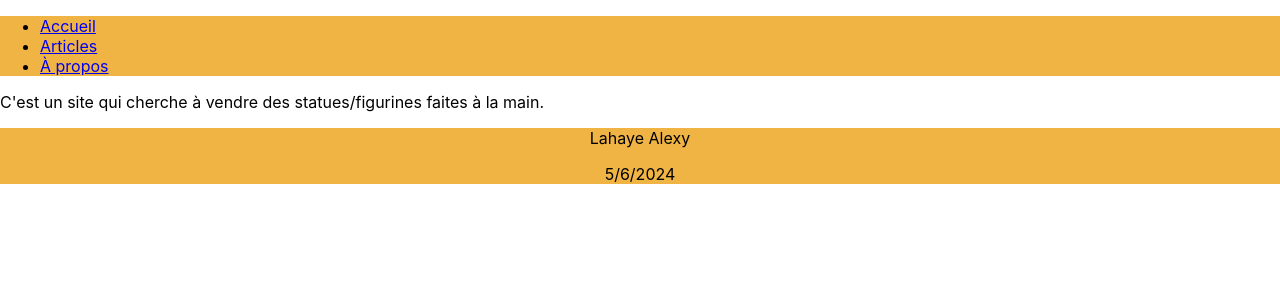
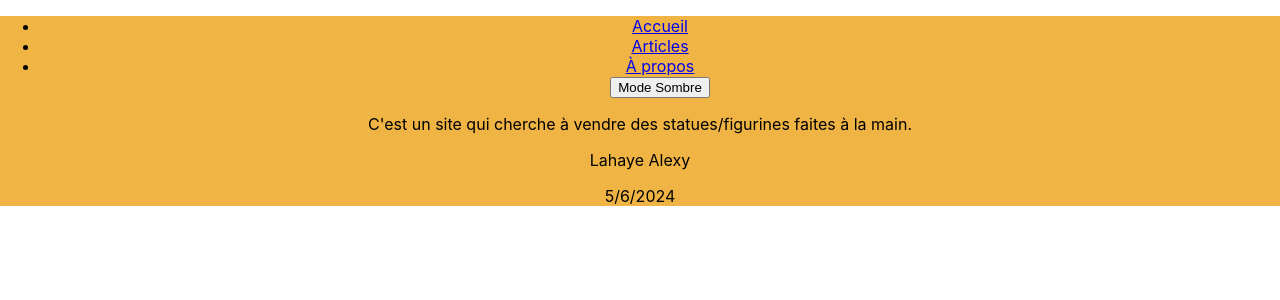
Before and after one commit to AlexyLahaye/aizen-work, a React (Create React App) app: page / in a window 1280 px wide. Shown: the top 300 px of the page. Built offline with nearby package versions, Linux system fonts and the light colour scheme.

Commit message:
KAN-4 Création du bouton pour changer le thème du site.

```diff
--- a/src/App.js
+++ b/src/App.js
@@ -1,20 +1,26 @@
-import React from 'react';
+import React, { useState } from 'react';
 import './assets/styles/style.css';
 import { BrowserRouter as Router, Routes, Route } from 'react-router-dom';
 import Header from './components/common/Header/Header';
 import Footer from './components/common/Footer/Footer';
 import HomePage from './views/Home/HomePage';
-
+import theme from './assets/themes/theme';
 
 function App() {
+  const [darkMode, setDarkMode] = useState(false);
+
+  const toggleTheme = () => {
+    setDarkMode(prevMode => !prevMode);
+  };
+
   return (
     <Router>
-      <div>
-        <Header />
+      <div className="App" style={{ background: darkMode ? theme.dark.background : theme.light.background }}>
+        <Header darkMode={darkMode} toggleTheme={toggleTheme} />
         <Routes>
-          <Route path="/" element={<HomePage />} />
+          <Route path="/" element={<HomePage darkMode={darkMode} />} />
         </Routes>
-        <Footer />
+        <Footer darkMode={darkMode} />
       </div>
     </Router>
   );
--- a/src/assets/styles/style.css
+++ b/src/assets/styles/style.css
@@ -1,9 +1,16 @@
+:root {
+  --background-color: ${theme.light.background};
+  --text-color: ${theme.light.text};
+}
+
+body {
+  background-color: var(--background-color);
+  color: var(--text-color);
+}
+
+
 .App {
   text-align: center;
-}
-
-.background-color {
-  background-color: #f0b445;
 }
 
 .App-logo {
--- /dev/null
+++ b/src/assets/themes/theme.js
@@ -0,0 +1,14 @@
+const theme = {
+    light: {
+      background: '#f0b445',
+      text: '#333',
+      // Ajoutez d'autres propriétés de style pour le mode clair
+    },
+    dark: {
+      background: '#333',
+      text: '#fff',
+      // Ajoutez d'autres propriétés de style pour le mode sombre
+    },
+  };
+
+  export default theme;
--- a/src/components/common/Footer/Footer.js
+++ b/src/components/common/Footer/Footer.js
@@ -1,7 +1,7 @@
 import React from 'react';
 
 function Footer() {
-  const currentDate = new Date().toLocaleDateString(); // Obtenir la date actuelle au format (jj/mm/aaaa)
+  const currentDate = new Date().toLocaleDateString(); // Obtiens la date du jour.
 
   return (
     <footer style={{ textAlign: 'center' }} className="background-color">
--- a/src/components/common/Header/Header.js
+++ b/src/components/common/Header/Header.js
@@ -1,7 +1,7 @@
 import React from 'react';
 import { Link } from 'react-router-dom';
 
-function Header() {
+function Header({ darkMode, toggleTheme }) {
   return (
     <header className="background-color">
       <nav>
@@ -15,7 +15,7 @@ function Header() {
           <li>
             <Link to="/about">À propos</Link>
           </li>
-          {/* Ajoutez d'autres liens de navigation selon vos besoins */}
+          <button onClick={toggleTheme}>{darkMode ? 'Mode Clair' : 'Mode Sombre'}</button>
         </ul>
       </nav>
     </header>
```
